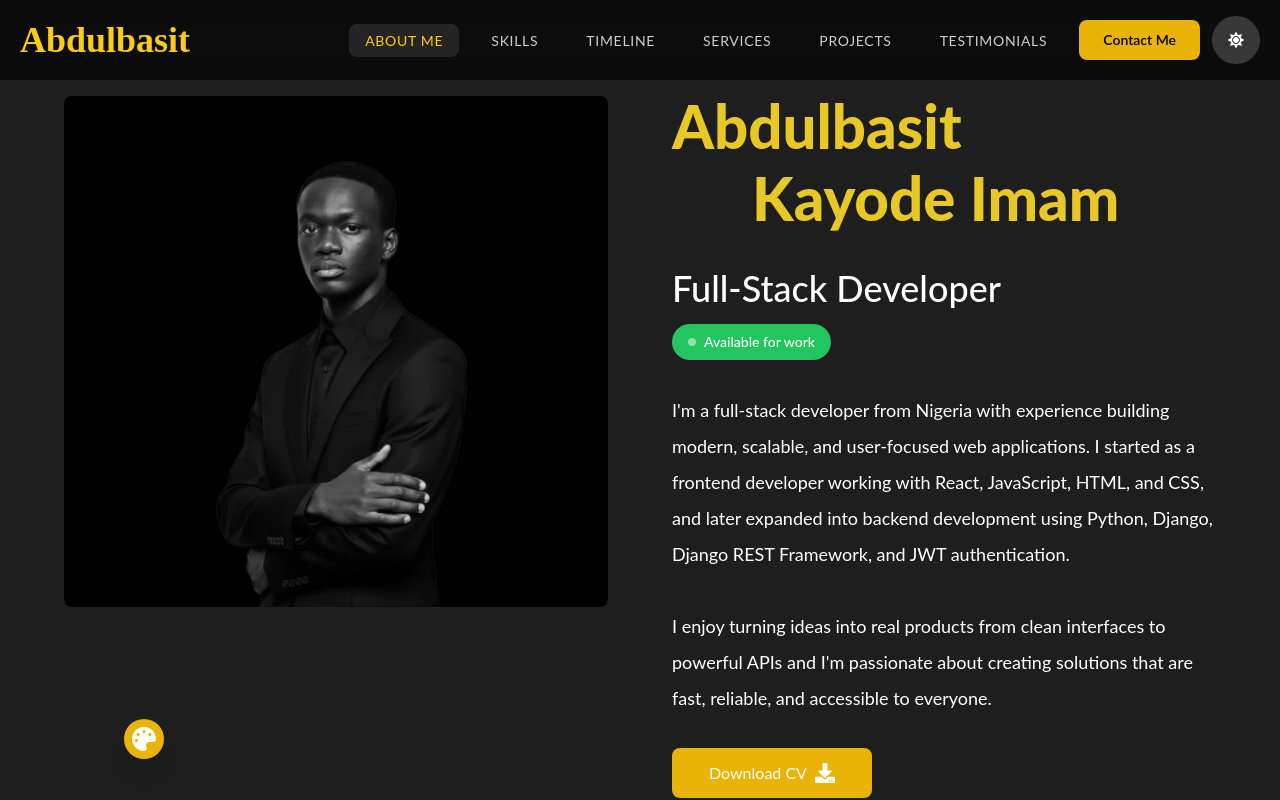
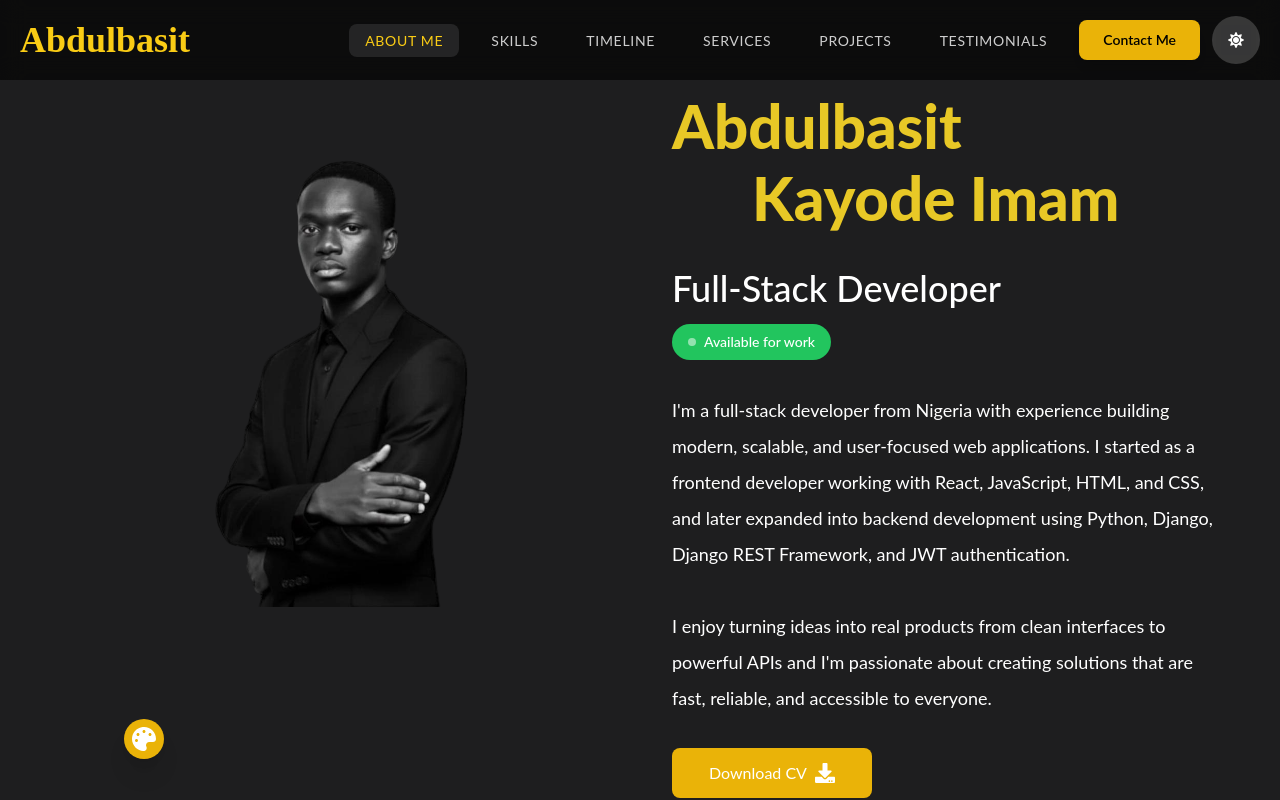
Before and after one commit to iamkayourday/abdulbasitimam-portfolio, a React (Vite) app: page / in a window 1280 px wide. Shown: the top 800 px of the page. Built offline with nearby package versions, Linux system fonts and the light colour scheme.

Commit message:
feat: replace JPEG image with PNG format in About component for better quality

```diff
--- a/src/Components/About.jsx
+++ b/src/Components/About.jsx
@@ -50,7 +50,7 @@ const About = () => {
           <div className="w-full lg:w-1/2 flex flex-col items-center gap-8">
             <motion.div className="w-full flex justify-center" variants={itemVariants}>
               <img
-                src="abdulbasit.jpg"
+                src="abdulbasit.png"
                 alt="Abdulbasit Kayode Imam"
                 className="w-full h-auto rounded-lg object-cover"
                 loading="lazy"
```
Also changed, not shown: public/abdulbasit.jpg (deleted), public/abdulbasit.png (added).
